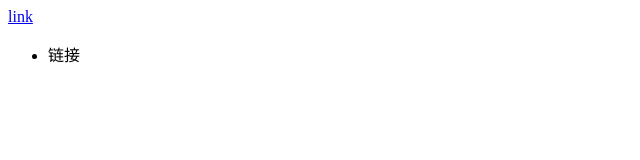
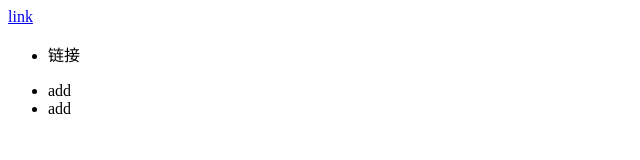
Before and after one commit to enterpriseih/mytest-2, a plain HTML site: page index.html in a window 1280 px wide. Shown: the full height of the page, 0-640 px from the left. Drawn offline with Linux system fonts and the light colour scheme.

Commit message:
Update index.html

```diff
--- a/index.html
+++ b/index.html
@@ -4,3 +4,7 @@
         <li>链接</li>
     </ul>
 </index>
+<ul>
+    <li>add</li>
+    <li>add</li>
+</ul>
```
